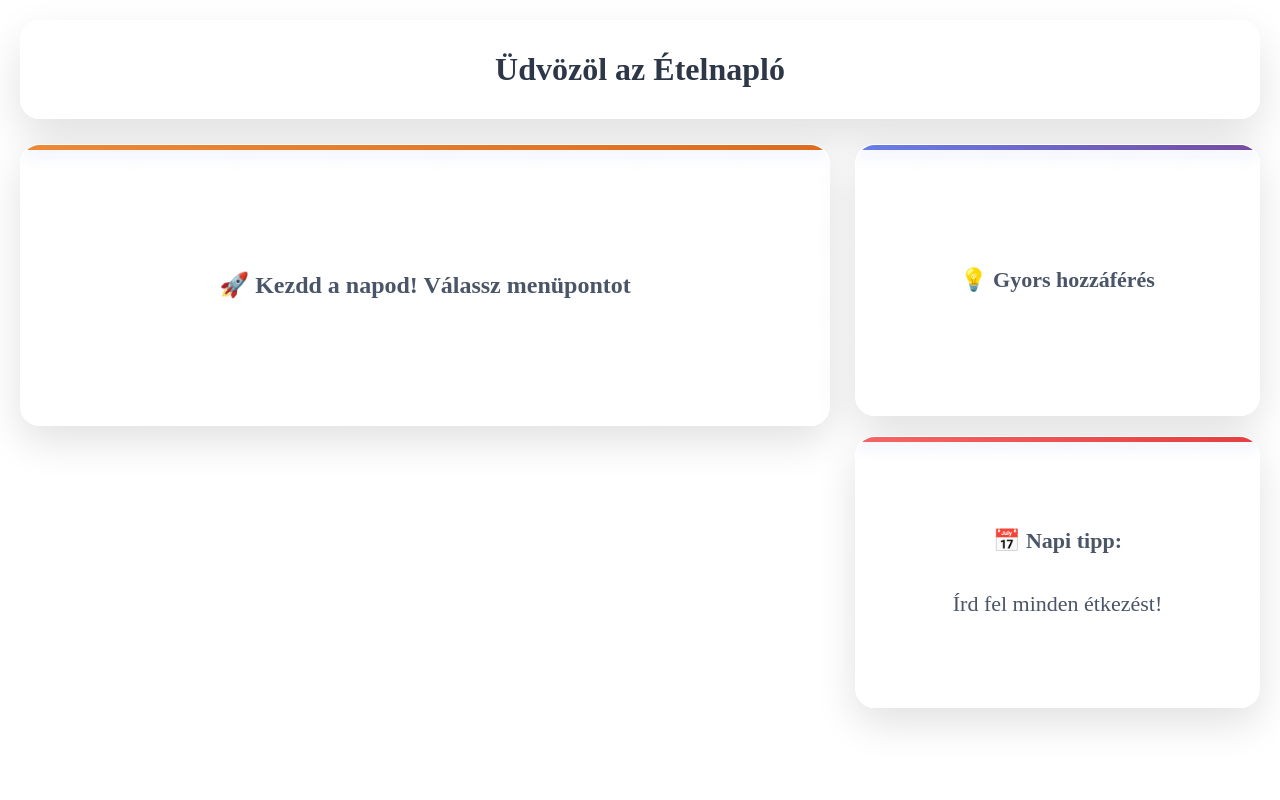
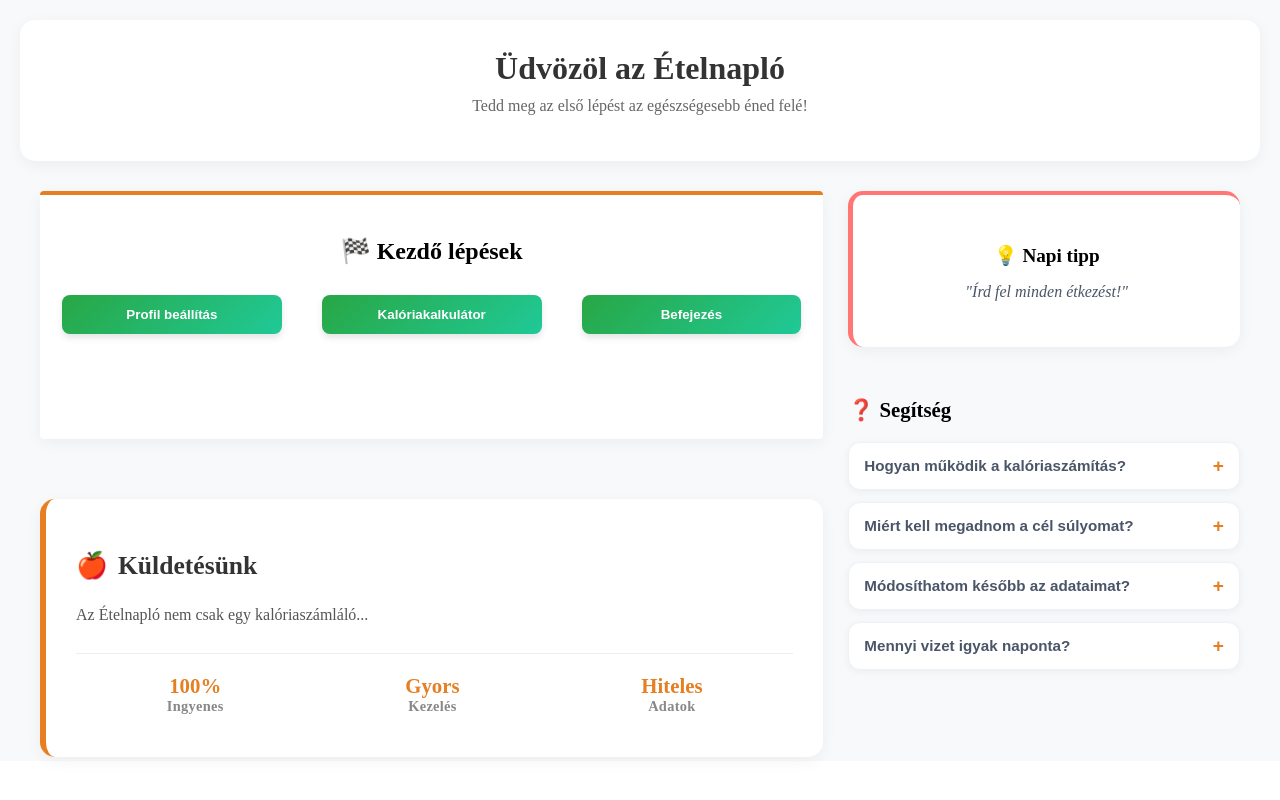
Before and after one commit to TilajiDaniel/Project, a React (Vite) app: page / in a window 1280 px wide. Built offline with nearby package versions, Linux system fonts and the light colour scheme.

Commit message:
Megcsinaltam a főoldalt nagyabol még a setup nem mukodik teljesen de dolgozok rajta

```diff
--- a/src/pages/Kalorie-kalkulator.jsx
+++ b/src/pages/Kalorie-kalkulator.jsx
@@ -1,8 +1,12 @@
 import React, { useState, useEffect } from 'react';
+import { useNavigate } from 'react-router-dom';
+import { useLocation } from 'react-router-dom';
 import Layout from '../components/Layout';
 import '../styles/Kalorie-kalkulator.css';
 
 const Kalorie = () => {
+  const navigate = useNavigate();
+  const location = useLocation();
   const [formData, setFormData] = useState({
     age: '',
     gender: 'male',
@@ -11,6 +15,12 @@ const Kalorie = () => {
     activity: 'sedentary'
   });
   const [results, setResults] = useState(null);
+
+  useEffect(() => {
+    if (!location.state || !location.state.fromMain) {
+      navigate('/MainPage');
+    }
+  }, [location, navigate]);
 
   const activityOptions = [
     { value: 'sedentary', label: 'Sedentary (little or no exercise)' },
@@ -80,18 +90,20 @@ const Kalorie = () => {
       });
 
       if (!response.ok) {
-      const errorData = await response.text();
-      throw new Error(errorData || "Hiba a mentés során");
+        throw new Error("Hiba a mentés során");
       }
 
-    alert(`Sikeresen beállítva: ${calories} kcal és ${calculatedWater} ml víz naponta!`);
-    setResults(null);
+      localStorage.setItem('isCalorieDone', 'true');
+
+      alert(`Sikeresen beállítva: ${calories} kcal! Most visszairányítunk a főoldalra.`);
+
+
     } catch (err) {
       console.error("Mentési hiba:", err);
-    alert("Nem sikerült elmenteni a célt: " + err.message);
+      alert("Nem sikerült elmenteni a célt.");
     }
   };
-33
+
   return (
     <Layout>
     <div className="container">
--- a/src/pages/MainPage.jsx
+++ b/src/pages/MainPage.jsx
@@ -1,71 +1,35 @@
 import React, { useState, useEffect } from 'react';
-import { useLocation, useNavigate } from 'react-router-dom';
+import { useNavigate } from 'react-router-dom';
 import Layout from '../components/Layout';
 import '../styles/index.css';
 
 const Main = () => {
-  const [user, setUser] = useState(null);
-  const [tipText, setTipText] = useState('');
+    const navigate = useNavigate();
+    const [tipText, setTipText] = useState('Üdvözöl az Ételnapló!');
     const [showFirstSetup, setShowFirstSetup] = useState(false);
-  const location = useLocation();
-  const navigate = useNavigate();
+    const [setupData, setSetupData] = useState({ height: '', weight: '', targetWeight: '' });
+    const [activeFaq, setActiveFaq] = useState(null);
 
-  const [setupData, setSetupData] = useState({
-    height: '',
-    weight: '',
-    targetWeight: ''
-  });
+
+    const toggleFaq = (index) => {
+    setActiveFaq(activeFaq === index ? null : index);
+};
+
+const faqData = [
+    { q: "Hogyan működik a kalóriaszámítás?", a: "A megadott adataid alapján a Mifflin-St Jeor egyenletet használjuk az alapanyagcsere (BMR) kiszámításához." },
+    { q: "Miért kell megadnom a cél súlyomat?", a: "Ez segít meghatározni, hogy napi kalóriadeficitre (fogyás) vagy többletre van-e szükséged." },
+    { q: "Módosíthatom később az adataimat?", a: "Igen! A profilbeállítások bármikor újranyithatóak, ha változik a súlyod." },
+    { q: "Mennyi vizet igyak naponta?", a: "A rendszerünk testsúlykilogrammonként kb. 35ml vízzel kalkulál." }
+];
+    // Állapotok betöltése
+    const [isProfileDone, setIsProfileDone] = useState(() => localStorage.getItem('isProfileDone') === 'true');
+    const [isCalorieDone, setIsCalorieDone] = useState(() => localStorage.getItem('isCalorieDone') === 'true');
+    const [isFinalized, setIsFinalized] = useState(() => localStorage.getItem('isSetupFinalized') === 'true');
+
+    const isAllComplete = isProfileDone && isCalorieDone;
 
     useEffect(() => {
-    const checkFirstLogin = async () => {
-      const token = localStorage.getItem('token');
-      if (!token) return;
-
-      // Ellenőrizzük, hogy már járt-e itt
-      const hasVisited = localStorage.getItem('hasVisitedMain');
-      if (hasVisited === 'true') {
-        return; // Már járt itt, ne mutassa
-      }
-
-      try {
-        const response = await fetch('https://localhost:7133/api/User/setup-complete', {
-          method: 'GET',
-          headers: {
-            'Authorization': `Bearer ${token}`
-          }
-        });
-
-        if (response.ok) {
-          const data = await response.json();
-          if (!data.isSetupComplete) {
-            setShowFirstSetup(true);
-          }
-        } else {
-          setShowFirstSetup(true);
-        }
-      } catch (error) {
-        console.error('Setup ellenőrzés hiba:', error);
-        setShowFirstSetup(true);
-      }
-
-      // Megjelöljük, hogy már járt itt
-      localStorage.setItem('hasVisitedMain', 'true');
-    };
-
-    checkFirstLogin();
-  }, []);
-
-  // Tippek rotációja
-  useEffect(() => {
-    const tips = [
-      'Írd fel minden étkezést!',
-      'Figyelj a Portion méretekre!',
-      'Igyál elég vizet naponta!',
-      'Mozogj legalább 30 percet!',
-      'Ne szerencsétlenkedj a diétáddal!',
-      'Ne szerencsejátékozz'
-    ];
-
+        const tips = ['Írd fel minden étkezést!', 'Figyelj a Portion méretekre!', 'Igyál elég vizet!', 'Mozogj naponta!'];
         let index = 0;
         const interval = setInterval(() => {
             setTipText(tips[index]);
@@ -77,152 +41,154 @@ const Main = () => {
     const handleSetupSubmit = async (e) => {
         e.preventDefault();
         const token = localStorage.getItem('token');
-
-    if (!token) {
-      alert('Nincs bejelentkezve!');
-      return;
-    }
-
-    const payload = {
-      height: parseFloat(setupData.height),
-      currentWeight: parseFloat(setupData.weight),
-      targetWeight: parseFloat(setupData.targetWeight)
-    };
-
-    if (!payload.height || !payload.currentWeight || !payload.targetWeight) {
-      alert('Minden mező kitöltése kötelező!');
-      return;
-    }
-
         try {
             const response = await fetch('https://localhost:7133/api/Registry/complete-setup', {
                 method: 'POST',
-        headers: {
-          'Content-Type': 'application/json',
-          'Authorization': `Bearer ${token}`
-        },
-        body: JSON.stringify(payload)
+                headers: { 'Content-Type': 'application/json', 'Authorization': `Bearer ${token}` },
+                body: JSON.stringify(setupData)
             });
+            if (response.ok) {
+                setIsProfileDone(true);
+                localStorage.setItem('isProfileDone', 'true');
+                setShowFirstSetup(false);
+                alert("Profil mentve!");
+            }
+        } catch (error) { alert('Hiba történt!'); }
+    };
 
-      if (response.ok) {
-        setShowFirstSetup(false);
-        navigate('/MainPage', { replace: true });
-        alert("Profilod elkészült!");
-      } else {
-        const errorData = await response.json();
-        alert("Hiba: " + (errorData.message || "Szerver hiba"));
-      }
-    } catch (error) {
-      console.error("Hiba a mentés során:", error);
-      alert('Hálózati hiba történt!');
-    }
+    const handleFinalize = () => {
+        setIsFinalized(true);
+        localStorage.setItem('isSetupFinalized', 'true');
+        alert("Minden kész!");
     };
 
     return (
     <Layout>
         <div className="page-content">
-        {/* MODÁLIS ABLAK - CSAK ELSŐ BELÉPÉSNÉL */}
+            {/* 1. Fejléc */}
+            <div className="header-card">
+                <h1>Üdvözöl az Ételnapló</h1>
+                <p style={{ color: '#666', marginTop: '10px' }}>Tedd meg az első lépést az egészségesebb éned felé!</p>
+            </div>
+
+            <div className="content-grid">
+
+                {/* BAL OLDAL - FŐ TARTALOM */}
+                <div className="main-column" style={{ display: 'flex', flexDirection: 'column', gap: '30px' }}>
+
+                    {/* Setup Szekció */}
+                    <div className="main-panel-card">
+                        <h2 style={{ marginBottom: '30px' }}>🏁 Kezdő lépések</h2>
+                        <div className="stepper-container">
+                            <button
+                                className="step-button profile"
+                                onClick={() => setShowFirstSetup(true)}
+                                disabled={isProfileDone}
+                            >
+                                {isProfileDone ? 'Profil kész ✓' : 'Profil beállítás'}
+                            </button>
+
+                            <div className="step-separator"></div>
+
+                            <button
+                                className="step-button calc"
+                                onClick={() => navigate('/Kalorie-kalkulator', { state: { fromMain: true } })}
+                                disabled={isCalorieDone || !isProfileDone}
+                            >
+                                {isCalorieDone ? 'Kalkulátor kész ✓' : 'Kalóriakalkulátor'}
+                            </button>
+
+                            <div className="step-separator"></div>
+
+                            <button
+                                className="step-button finalize"
+                                onClick={handleFinalize}
+                                disabled={!isProfileDone || !isCalorieDone || isFinalized}
+                            >
+                                {isFinalized ? 'Minden kész ✓' : 'Befejezés'}
+                            </button>
+                        </div>
+
+                        {isFinalized && (
+                            <div className="success-message">
+                                <p>✨ Gratulálunk! A rendszer készen áll a használatra.</p>
+                            </div>
+                        )}
+                    </div>
+
+                    {/* Rólunk Szekció - Ide került, hogy kitöltse a teret */}
+                    <div className="about-container">
+            <h2><span>🍎</span> Küldetésünk</h2>
+            <div className="about-content">
+                <p>Az Ételnapló nem csak egy kalóriaszámláló...</p>
+            </div>
+            <div className="about-stats">
+                <div className="stat-item"><span>100%</span><label>Ingyenes</label></div>
+                <div className="stat-item"><span>Gyors</span><label>Kezelés</label></div>
+                <div className="stat-item"><span>Hiteles</span><label>Adatok</label></div>
+            </div>
+        </div>
+                </div>
+
+                {/* JOBB OLDAL - INFORMÁCIÓK */}
+                <div className="side-column" style={{ display: 'flex', flexDirection: 'column', gap: '30px' }}>
+
+                    {/* Napi Tipp Kártya */}
+                    <div className="side-card tip" style={{ borderLeft: '5px solid #ff7675' }}>
+                        <h3 style={{ fontSize: '1.2rem', marginBottom: '10px' }}>💡 Napi tipp</h3>
+                        <p style={{ fontStyle: 'italic', color: '#4a5568' }}>"{tipText}"</p>
+                    </div>
+
+                    {/* GYIK Accordion */}
+                    <div className="faq-container" style={{ marginTop: '0' }}>
+                        <h3 style={{ marginBottom: '20px', fontSize: '1.3rem' }}>❓ Segítség</h3>
+                        <div className="faq-accordion">
+                            {faqData.map((item, index) => (
+                                <div key={index} className={`faq-item ${activeFaq === index ? 'active' : ''}`}>
+                                    <button className="faq-question" onClick={() => toggleFaq(index)} style={{ padding: '12px 15px' }}>
+                                        <h4 style={{ fontSize: '0.95rem' }}>{item.q}</h4>
+                                        <span className="faq-icon">{activeFaq === index ? '−' : '+'}</span>
+                                    </button>
+                                    <div className="faq-answer">
+                                        <p style={{ fontSize: '0.9rem', padding: '0 15px 15px 15px' }}>{item.a}</p>
+                                    </div>
+                                </div>
+                            ))}
+                        </div>
+                    </div>
+
+                </div>
+            </div>
+        </div>
+
+        {/* Modal változatlan marad */}
         {showFirstSetup && (
-          <div className="modal-overlay" style={{
-            position: 'fixed',
-            top: 0,
-            left: 0,
-            right: 0,
-            bottom: 0,
-            backgroundColor: 'rgba(0,0,0,0.7)',
-            zIndex: 1000,
-            display: 'flex',
-            alignItems: 'center',
-            justifyContent: 'center'
-          }}>
-            <div className="modal-content" style={{
-              background: 'white',
-              padding: '30px',
-              borderRadius: '10px',
-              maxWidth: '400px',
-              width: '90%'
-            }}>
-              <h3 style={{ marginBottom: '20px' }}>👋 Üdvözlünk! Kérlek add meg az alapadataidat!</h3>
+                <div className="modal-overlay">
+                    <div className="modal-content">
+                        <h3>👋 Alapadatok megadása</h3>
                         <form onSubmit={handleSetupSubmit}>
-                <div className="form-group" style={{ marginBottom: '15px' }}>
+                            <div className="form-group">
                                 <label>Magasság (cm)</label>
-                  <input
-                    type="number"
-                    step="0.1"
-                    min="100"
-                    max="250"
-                    value={setupData.height}
-                    onChange={(e) => setSetupData({...setupData, height: e.target.value})}
-                    required
-                    style={{ width: '100%', padding: '8px', marginTop: '5px' }}
-                  />
+                                <input type="number" value={setupData.height} onChange={(e) => setSetupData({...setupData, height: e.target.value})} required />
                             </div>
-                <div className="form-group" style={{ marginBottom: '15px' }}>
+                            <div className="form-group">
                                 <label>Jelenlegi súly (kg)</label>
-                  <input
-                    type="number"
-                    step="0.1"
-                    min="30"
-                    max="300"
-                    value={setupData.weight}
-                    onChange={(e) => setSetupData({...setupData, weight: e.target.value})}
-                    required
-                    style={{ width: '100%', padding: '8px', marginTop: '5px' }}
-                  />
+                                <input type="number" value={setupData.weight} onChange={(e) => setSetupData({...setupData, weight: e.target.value})} required />
                             </div>
-                <div className="form-group" style={{ marginBottom: '20px' }}>
+                            <div className="form-group">
                                 <label>Cél súly (kg)</label>
-                  <input
-                    type="number"
-                    step="0.1"
-                    min="30"
-                    max="300"
-                    value={setupData.targetWeight}
-                    onChange={(e) => setSetupData({...setupData, targetWeight: e.target.value})}
-                    required
-                    style={{ width: '100%', padding: '8px', marginTop: '5px' }}
-                  />
+                                <input type="number" value={setupData.targetWeight} onChange={(e) => setSetupData({...setupData, targetWeight: e.target.value})} required />
                             </div>
-                <button type="submit" className="btn-primary" style={{
-                  width: '100%',
-                  padding: '12px',
-                  background: '#007bff',
-                  color: 'white',
-                  border: 'none',
-                  borderRadius: '5px',
-                  fontSize: '16px'
-                }}>
-                  Mentés és Kezdés
-                </button>
+                            <button type="submit" className="step-button calc" style={{width: '100%', marginTop: '10px'}}>Mentés</button>
+                            <button type="button" onClick={() => setShowFirstSetup(false)} style={{width: '100%', marginTop: '10px', border: 'none', background: 'none'}}>Mégse</button>
                         </form>
                     </div>
                 </div>
             )}
-
-        <div className="container">
-          <div className="main-content">
-            <div className="title">
-              Üdvözöl az Ételnapló
-            </div>
-
-            <div className="content-grid">
-              <div className="main-panel">🚀 Kezdd a napod! Válassz menüpontot</div>
-
-              <div className="tall-panel">
-                <div className="main-panel">💡 Gyors hozzáférés</div>
-                <div className="main-panel">
-                  <p>📅 Napi tipp:</p>
-                  <p id="tipText" style={{ marginTop: '15px', fontWeight: '500' }}>
-                    {tipText}
-                  </p>
-                </div>
-              </div>
-            </div>
-          </div>
-        </div>
-      </div>
     </Layout>
 );
+
+
 };
 
 export { Main };
--- a/src/styles/index.css
+++ b/src/styles/index.css
@@ -1,52 +1,264 @@
-.modal-overlay {
-  position: fixed;
-  top: 0;
-  left: 0;
-  width: 100%;
-  height: 100%;
-  background: rgba(0, 0, 0, 0.7); /* Sötétített háttér */
+/* Konténer és alap elrendezés */
+.page-content {
+    background-color: #f8f9fa;
+    min-height: 90vh;
+    padding: 20px;
+}
+
+.header-card {
+    background: white;
+    padding: 30px;
+    border-radius: 15px;
+    text-align: center;
+    margin-bottom: 30px;
+    box-shadow: 0 4px 15px rgba(0,0,0,0.05);
+}
+
+.header-card h1 {
+    color: #333;
+    font-size: 2rem;
+    font-weight: bold;
+    margin: 0;
+}
+
+.content-grid {
+    display: grid;
+    grid-template-columns: 1.6fr 1fr;
+    gap: 30px;
+    max-width: 1200px;
+    margin: 0 auto;
+    align-items: start;
+}
+
+/* Kártya stílusok */
+.main-panel-card {
+    background: white;
+    border-radius: 4px;
+    border-top: 4px solid #e67e22;
+    padding: 22px;
+    box-shadow: 0 4px 15px rgba(0,0,0,0.05);
+    text-align: center;
+    height: 200px;
+}
+
+.side-card {
+    background: white;
+    padding: 30px;
+    border-radius: 15px;
+    box-shadow: 0 4px 15px rgba(0,0,0,0.05);
+    text-align: center;
+}
+
+.side-card.access { border-top: 4px solid #6c5ce7; min-height: 150px; display: flex; align-items: center; justify-content: center; }
+.side-card.tip { border-top: 4px solid #ff7675; }
+
+/* Stepper és Gombok */
+.stepper-container {
     display: flex;
     justify-content: center;
     align-items: center;
+    gap: 20px;
+    margin-bottom: 30px;
+}
+
+.step-button {
+    padding: 12px 24px;
+    border: none;
+    border-radius: 8px;
+    font-weight: 600;
+    transition: all 0.3s ease;
+    cursor: pointer;
+}
+
+.step-button:disabled {
+    background-color: #f0f0f0;
+    color: #888;
+    cursor: default;
+    box-shadow: none;
+}
+
+.step-button.profile { background-color: #28a745; color: white; box-shadow: 0 4px 6px rgba(0,0,0,0.1); }
+.step-button.calc { background-color: #007bff; color: white; box-shadow: 0 4px 6px rgba(0,0,0,0.1); }
+.step-button.finalize { background-color: #ff9f43; color: white; box-shadow: 0 4px 6px rgba(0,0,0,0.1); }
+
+.step-separator {
+    color: #ccc;
+    font-size: 20px;
+}
+
+/* Siker üzenet */
+.success-message {
+    margin-top: 20px;
+    padding: 15px;
+    background-color: #e8f5e9;
+    border-radius: 10px;
+    border: 1px solid #c8e6c9;
+    animation: fadeIn 0.5s ease-out;
+}
+
+.success-message p {
+    color: #28a745;
+    font-weight: bold;
+    font-size: 1.1rem;
+    margin: 0;
+}
+
+/* Modal stílusok */
+.modal-overlay {
+    position: fixed;
+    top: 0; left: 0; right: 0; bottom: 0;
+    background-color: rgba(0,0,0,0.7);
     z-index: 1000;
+    display: flex;
+    align-items: center;
+    justify-content: center;
 }
 
 .modal-content {
     background: white;
     padding: 30px;
-  border-radius: 15px;
+    border-radius: 10px;
+    max-width: 400px;
     width: 90%;
-  max-width: 400px;
-  box-shadow: 0 5px 15px rgba(0,0,0,0.3);
 }
 
-.modal-content h3 {
-  margin-top: 0;
+@keyframes fadeIn {
+    from { opacity: 0; transform: translateY(10px); }
+    to { opacity: 1; transform: translateY(0); }
+}
+
+/* GYIK Modern Szekció */
+.faq-container {
+    margin-top: 40px;
+    text-align: left;
+    max-width: 100%;
+}
+
+.faq-container h2 {
+    color: #333;
+    font-size: 1.5rem;
+    margin-bottom: 20px;
     text-align: center;
 }
-.faq-item {
-  margin-bottom: 12px; /* Térköz a kérdések között */
+
+.faq-accordion {
+    display: flex;
+    flex-direction: column;
+    gap: 12px;
 }
 
-.faq-header {
-  font-size: 20px;
-  font-weight: 600;
-  margin-bottom: 24px;
-  padding-bottom: 16px;
-  border-bottom: 2px solid #e1e5e9;
-  color: #1e293b;
+.faq-item {
+    background: white;
+    border-radius: 12px;
+    overflow: hidden;
+    box-shadow: 0 2px 8px rgba(0,0,0,0.05);
+    transition: all 0.3s ease;
+    border: 1px solid #edf2f7;
 }
 
-.faq-panel {
-  border: 1px solid #e1e5e9;
-  border-radius: 12px;
-  cursor: pointer;
-  transition: all 0.3s ease;
-  background: #fff;
-  overflow: hidden; /* Lenyitható rés nem lóg ki */
-}
-
-.faq-panel:hover {
+.faq-item:hover {
     box-shadow: 0 4px 12px rgba(0,0,0,0.1);
     transform: translateY(-2px);
 }
+
+.faq-question {
+    width: 100%;
+    padding: 18px 25px;
+    background: none;
+    border: none;
+    display: flex;
+    justify-content: space-between;
+    align-items: center;
+    cursor: pointer;
+    text-align: left;
+    outline: none;
+}
+
+.faq-question h4 {
+    margin: 0;
+    color: #4a5568;
+    font-size: 1.05rem;
+    font-weight: 600;
+}
+
+.faq-icon {
+    color: #e67e22;
+    font-weight: bold;
+    font-size: 1.2rem;
+    transition: transform 0.3s ease;
+}
+
+.faq-answer {
+    max-height: 0;
+    overflow: hidden;
+    transition: max-height 0.3s ease-out, padding 0.3s ease;
+    background-color: #fffaf5; /* Halvány narancssárgás háttér a válasznak */
+}
+
+.faq-item.active .faq-answer {
+    max-height: 200px; /* Elég nagy érték a szövegnek */
+    padding: 0 25px 20px 25px;
+    border-top: 1px solid #fff0e0;
+}
+
+.faq-item.active .faq-icon {
+    transform: rotate(45deg); /* Vagy 180 fok, ha nyíl */
+}
+
+/* Rólunk Szekció */
+.about-container {
+    margin-top: 30px !important;
+    background-color: #ffffff !important; /* Fix fehér háttér */
+    background-image: none !important;    /* Töröl minden korábbi gradienst */
+    border-radius: 15px !important;
+    padding: 30px !important;
+    box-shadow: 0 4px 15px rgba(0,0,0,0.05) !important;
+    text-align: left !important;
+    border-left: 6px solid #e67e22 !important;
+
+    /* Ez akadályozza meg a megnyúlást */
+    height: auto !important;
+    min-height: 100px !important;
+    display: block !important;
+    color: #333333 !important;
+}
+
+.about-container h2 {
+    color: #333;
+    font-size: 1.6rem;
+    margin-bottom: 20px;
+    display: flex;
+    align-items: center;
+    gap: 10px;
+}
+
+.about-content p {
+    color: #555 !important;
+    line-height: 1.7;
+    margin-bottom: 15px;
+}
+
+.about-stats {
+    display: flex;
+    justify-content: space-around;
+    margin-top: 25px;
+    padding-top: 20px;
+    border-top: 1px solid #eee;
+}
+
+.stat-item {
+    text-align: center;
+}
+
+.stat-item span {
+    color: #e67e22;
+    font-size: 1.3rem;
+    font-weight: bold;
+    display: block;
+}
+
+.stat-item label {
+    color: #888;
+    font-size: 0.9rem;
+    cursor: default;
+}
```
Lines whose indentation alone changed are shown as unchanged.
